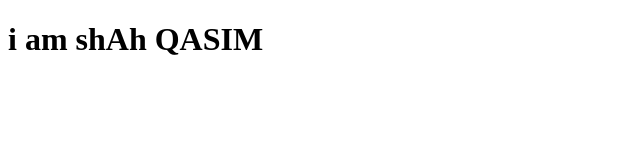
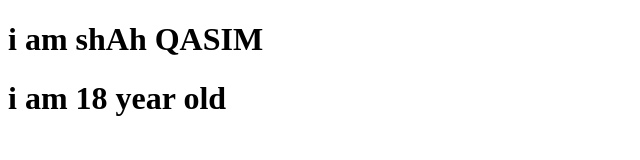
Before and after one commit to qasimromio/qasimkhan, a plain HTML site: page index.html in a window 1280 px wide. Shown: the whole page, without its empty margins (0-640 px from the left). Drawn offline with Linux system fonts and the light colour scheme.

Commit message:
18 year old

```diff
--- a/index.html
+++ b/index.html
@@ -8,5 +8,8 @@
 <body>
     <h1>i am shAh QASIM</h1>
 
+
+
+    <h1>i am 18 year old</h1>
 </body>
 </html>
```
